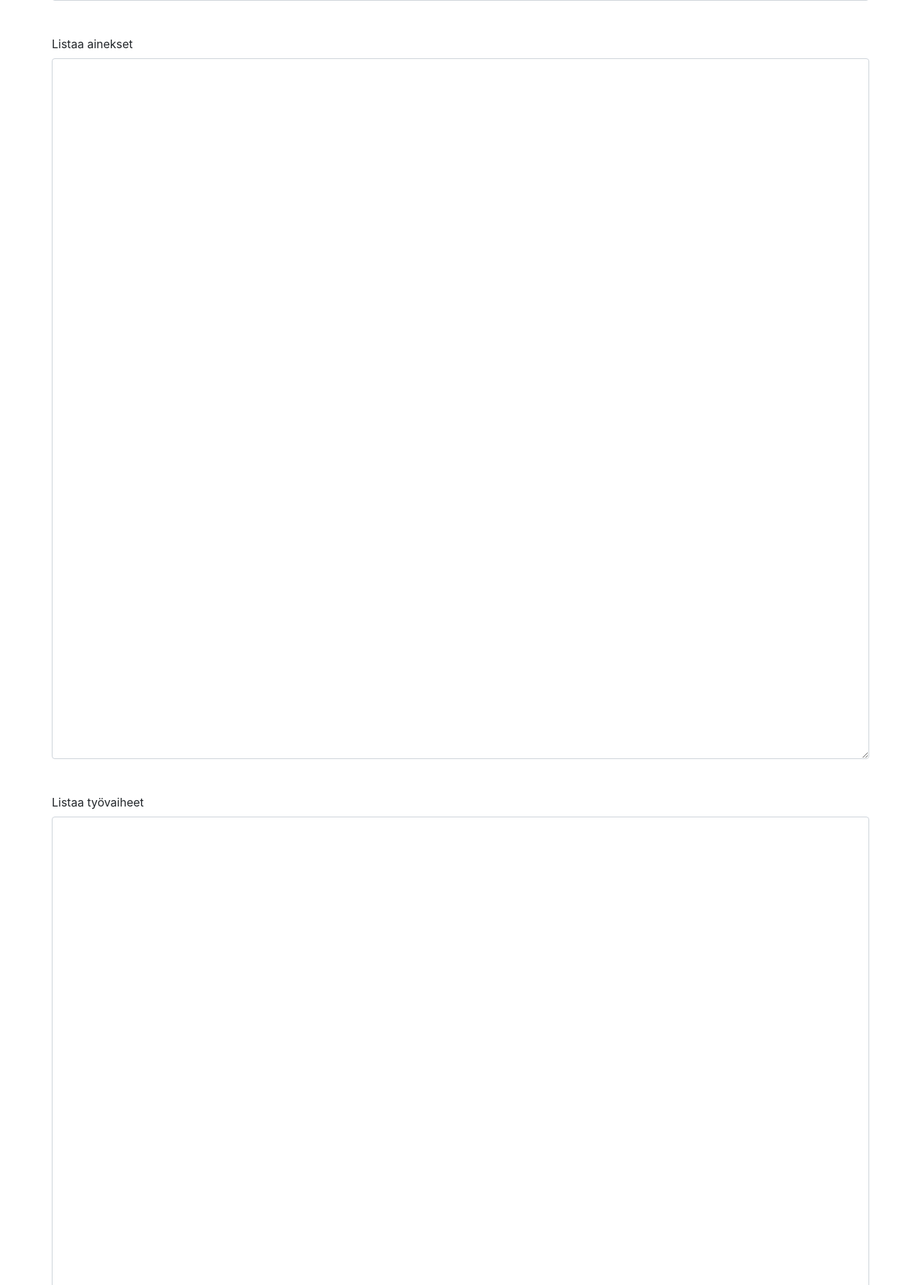
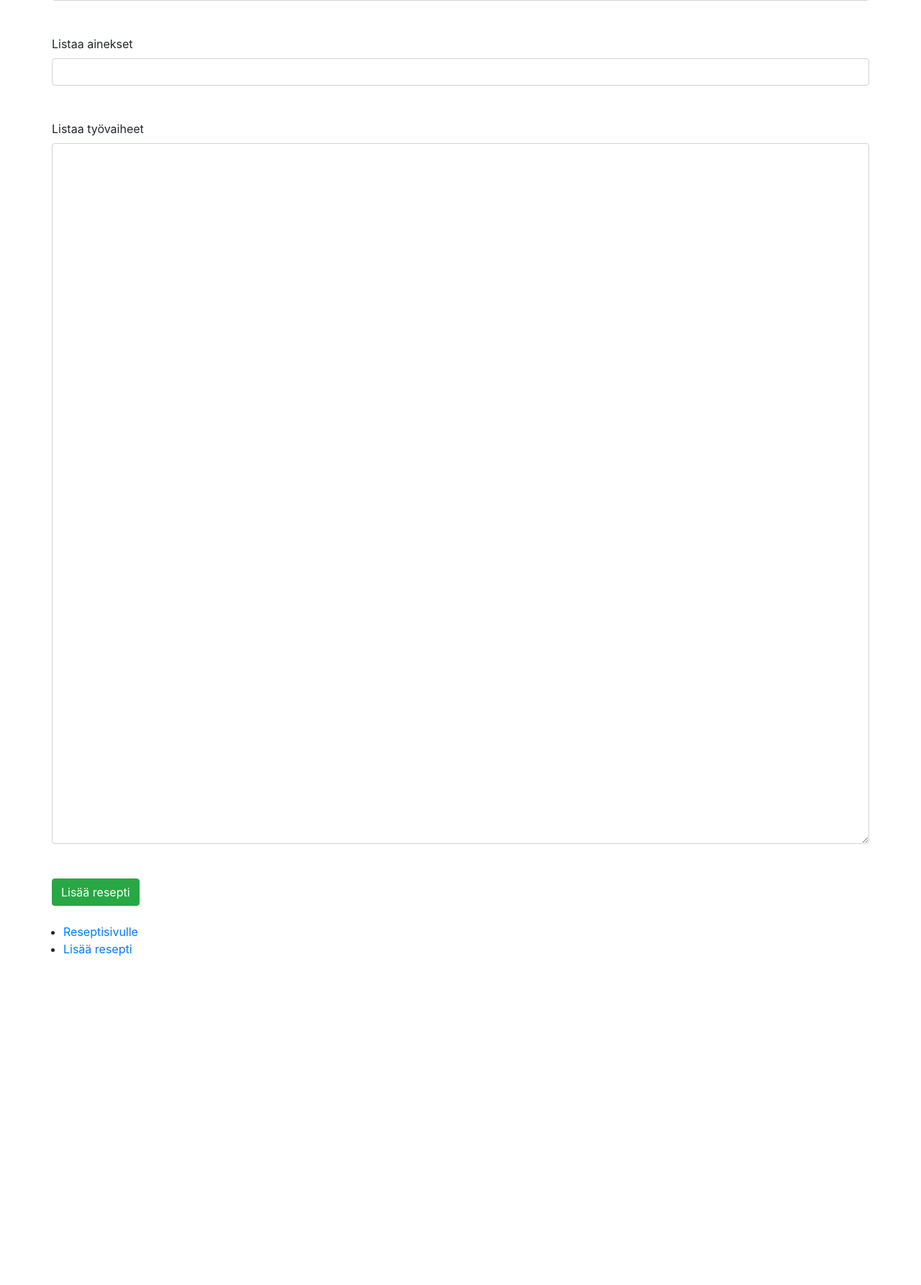
Before and after one commit to iidxTe/keittokirja, a Flask app: page /recipes/new/ in a window 1280 px wide. Shown: the part 822-2608 px from the top of the page at 72% size. After the commit the page ends 2151 px from the top, so only its background shows below. Run offline with Flask 2, Linux system fonts and the light colour scheme; some libraries are stand-ins or nearby versions.

Commit message:
editing new.html

```diff
--- a/application/templates/recipes/new.html
+++ b/application/templates/recipes/new.html
@@ -20,7 +20,7 @@
 
   <div class="w-100 p-4">
     <label>Listaa ainekset</label>
-    <textarea class="form-control" name="ingredients" rows="40"></textarea>
+    <input type="text" class="form-control" name="ingredients" rows="40"></textarea>
   </div>
 
   <div class="w-100 p-4">
```
Also changed, not shown: application/tasks.db (added).
